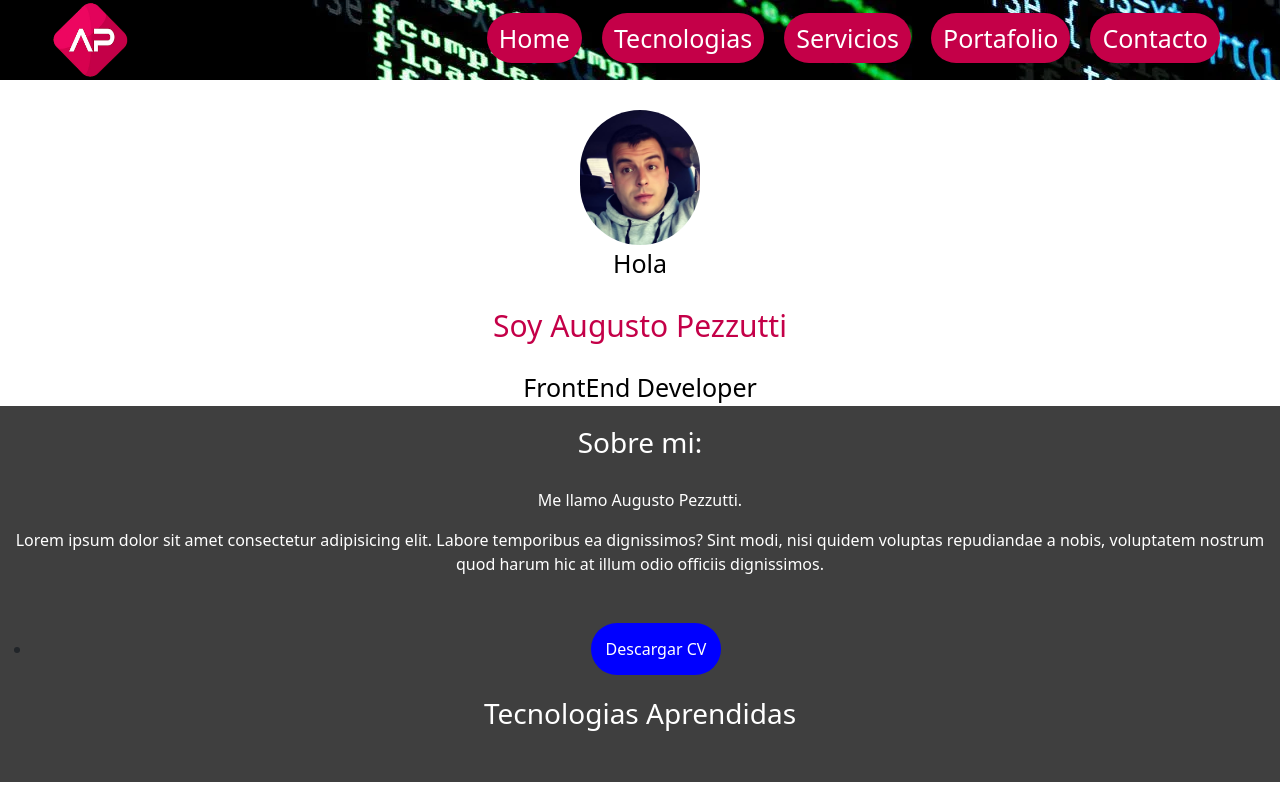
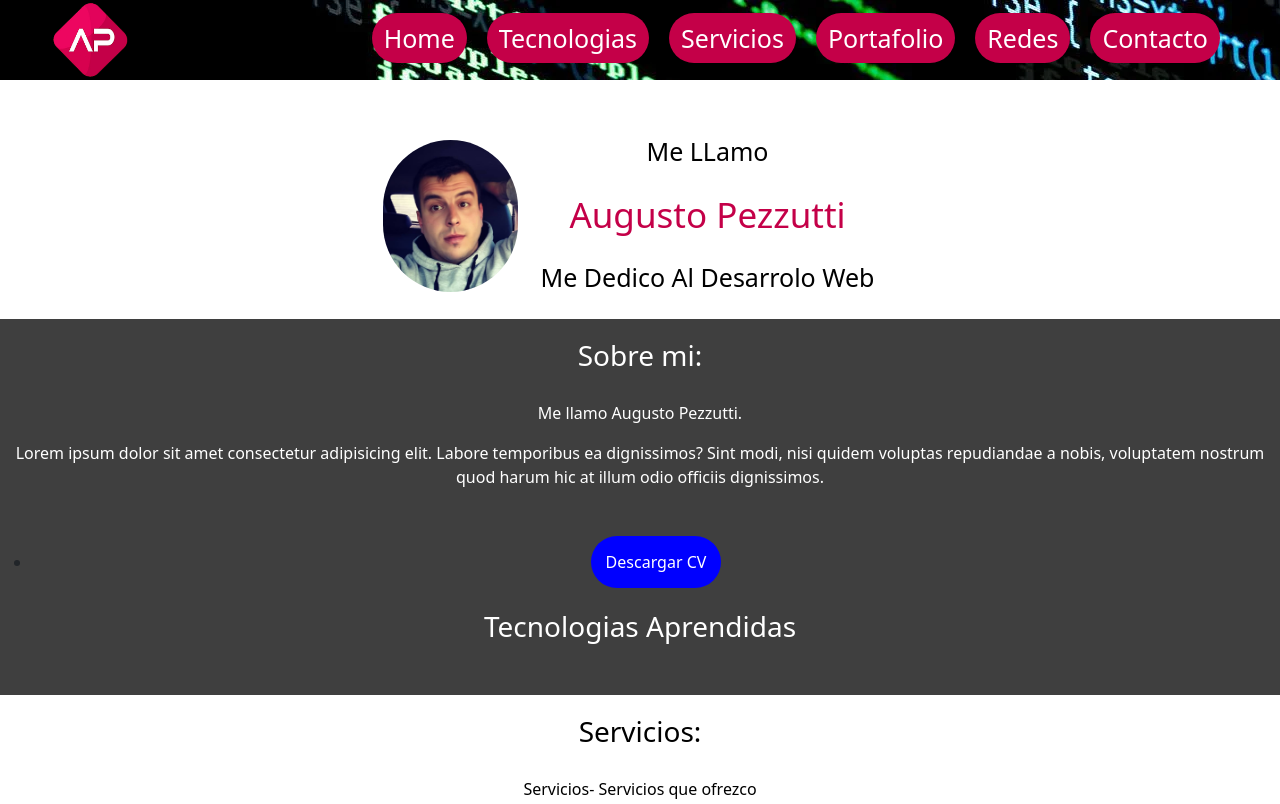
Before and after one commit to AugPezzu/Pre-entrega-2-AugustoPezzutti, a plain HTML site: page index.html in a window 1280 px wide. Shown: the top 804 px of the page. Drawn offline with nearby package versions, Linux system fonts and the light colour scheme.

Commit message:
se acomodo la seccion home y se creo un html de contacto

```diff
--- a/index.html
+++ b/index.html
@@ -31,7 +31,10 @@
                         <a  href="#portafolio">Portafolio</a>
                     </li>
                     <li class="nav-item">
-                        <a  href="#portafolio">Contacto</a>
+                        <a  href="#redes">Redes</a>
+                    </li>
+                    <li class="nav-item">
+                        <a  href="Contacto.html">Contacto</a>
                     </li>
                 </ul>
             </div>
@@ -44,9 +47,9 @@
                     <img src="img/foto-personal.png" alt="foto personal" class="img-personal">
                 </div>
                 <div class="home-item-2">
-                    <p>Hola</p>
-                    <h3>Soy Augusto Pezzutti</h3>
-                    <p>FrontEnd Developer</p>
+                    <p>Me LLamo</p>
+                    <h3>Augusto Pezzutti</h3>
+                    <p>Me Dedico Al desarrolo Web</p>
                 </div>
             </section>
             <!-- Fin Presentacion-->
@@ -56,6 +59,8 @@
                     <h3>Sobre mi:</h3>
                     <p><span class="tecno-color">Me llamo Augusto Pezzutti.</span></p>
                     <p><span class="tecno-color">Lorem ipsum dolor sit amet consectetur adipisicing elit. Labore temporibus ea dignissimos? Sint modi, nisi quidem voluptas repudiandae a nobis, voluptatem nostrum quod harum hic at illum odio officiis dignissimos.</span></p>
+                </div>
+                <div class="tecnologias-item2">
                     <nav class="teconolgoia-item-cv">
                         <ul>
                             <li><a href="#">Descargar CV</a></li>
@@ -132,7 +137,7 @@
             </section>
             <!-- Fin Portafolio -->
             <!-- Contacto -->
-            <section id="contacto">
+            <section id="redes">
                 <h3>contacto</h3>
                 <a href="#"><img src="img/icon-whatsapp.png" class="img-contacto"></a>
                 <a href="#"><img src="img/icon-linkedin.png" class="img-contacto"></a>
@@ -150,7 +155,7 @@
                 <img src="img/logo" alt="">
             </section>
         </footer>
-        <!-- FINfooter -->
+        <!-- FIN footer -->
         <!-- boostrap -->
         <!-- JavaScript Bundle with Popper -->
         <script src="https://cdn.jsdelivr.net/npm/bootstrap@5.2.2/dist/js/bootstrap.bundle.min.js" integrity="sha384-OERcA2EqjJCMA+/3y+gxIOqMEjwtxJY7qPCqsdltbNJuaOe923+mo//f6V8Qbsw3" crossorigin="anonymous"></script>
--- a/style.css
+++ b/style.css
@@ -52,22 +52,29 @@ header img {
 /* Home */
 #home {
     padding-top: 110px;
+    display: flex;
+    justify-content: center;
+}
+.home-item-1{
+    align-items: center;
+    margin-top: 30px
 }
 .home-item-2 p {
     color: black;
+    text-transform: capitalize;
     font-size: 25px;
     margin: 0px;
+    padding: 23px;
 }
 .home-item-2 h3 {
     color: #c40048;
-    font-size: 30px;
-    margin: 5px;
-}
-.home-item-1 {
-    text-align: center;
+    font-size: 35px;
+    margin: 0px;
+    padding: 0px;
+
 }
 .img-personal {
-    width: 120px;
+    width: 135px;
     height: auto;
     border-radius: 90px;
 }
```
Also changed, not shown: Contacto.html (added, +56 -0 lines).
